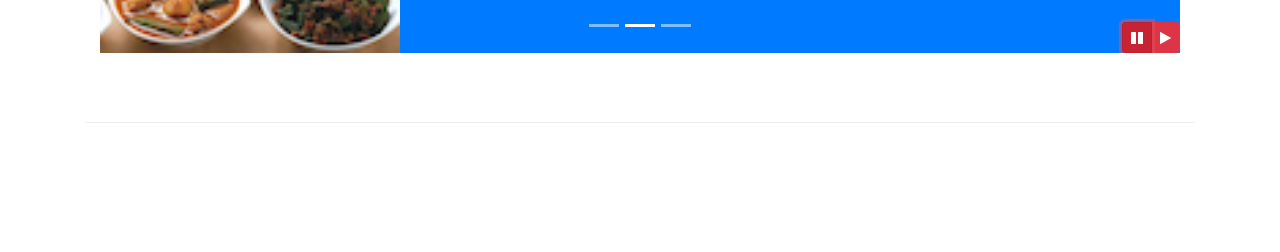
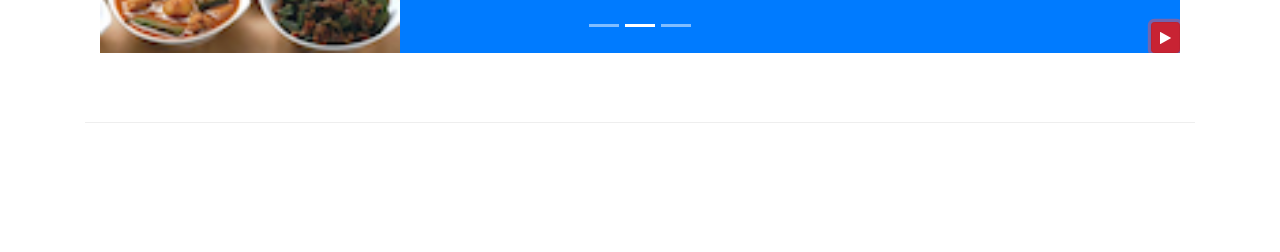
Before and after one commit to mahaamesha/RestoranteDeConfusion, a website: page index.html in a window 1280 px wide. Both pictures are taken after a click on the button 1137 px from the left and 557 px from the top of the page. Shown: the part 520-772 px from the top of the page. Drawn offline with nearby package versions, Linux system fonts and the light colour scheme.

Commit message:
Auto-turning carouselBtnControl

```diff
--- a/css/style.css
+++ b/css/style.css
@@ -50,7 +50,7 @@ body {
     min-height: 300px;
 }
 
-#playPauseCarousel {
+#carouselBtnControl {
     position: absolute;
     right: 0;
     bottom: 0px;
--- a/index.html
+++ b/index.html
@@ -149,14 +149,9 @@
                             <span class="carousel-control-next-icon"></span>
                         </a>
 
-                        <div class="btn-group" id="playPauseCarousel">
-                            <button class="btn btn-danger btn-sm" id="carousel-pause">
-                                <span class="fa fa-pause"></span>
-                            </button>
-                            <button class="btn btn-danger btn-sm" id="carousel-play">
-                                <span class="fa fa-play"></span>
-                            </button>
-                        </div>
+                        <button class="btn btn-danger btn-sm" id="carouselBtnControl">
+                            <span class="fa fa-pause" id="carouselBtnIcon"></span>
+                        </button>
 
                     </div>
                 </div>
@@ -345,12 +340,18 @@
     <script src="node_modules/bootstrap/dist/js/bootstrap.min.js"></script>
     <script>    // Activate #playPauseCarousel
         $(document).ready(function(){
-            $("#indexCarousel").carousel({ interval: 3000 });
-            $("#carousel-pause").click(function(){
-                $("#indexCarousel").carousel('pause');
-            });
-            $("#carousel-play").click(function(){
-                $("#indexCarousel").carousel('cycle');
+            $('#indexCarousel').carousel({ interval: 3000 });
+            $('#carouselBtnControl').click(function(){
+                if ($('#carouselBtnControl').children('span').hasClass('fa-pause')) {
+                    $('#indexCarousel').carousel('pause');
+                    $('#carouselBtnControl').children('span').removeClass('fa-pause');
+                    $('#carouselBtnControl').children('span').addClass('fa-play');
+                }
+                else if ($('#carouselBtnControl').children('span').hasClass('fa-play')) {
+                    $('#indexCarousel').carousel('cycle');
+                    $('#carouselBtnControl').children('span').removeClass('fa-play');
+                    $('#carouselBtnControl').children('span').addClass('fa-pause');
+                }
             });
         });
     </script>
```
